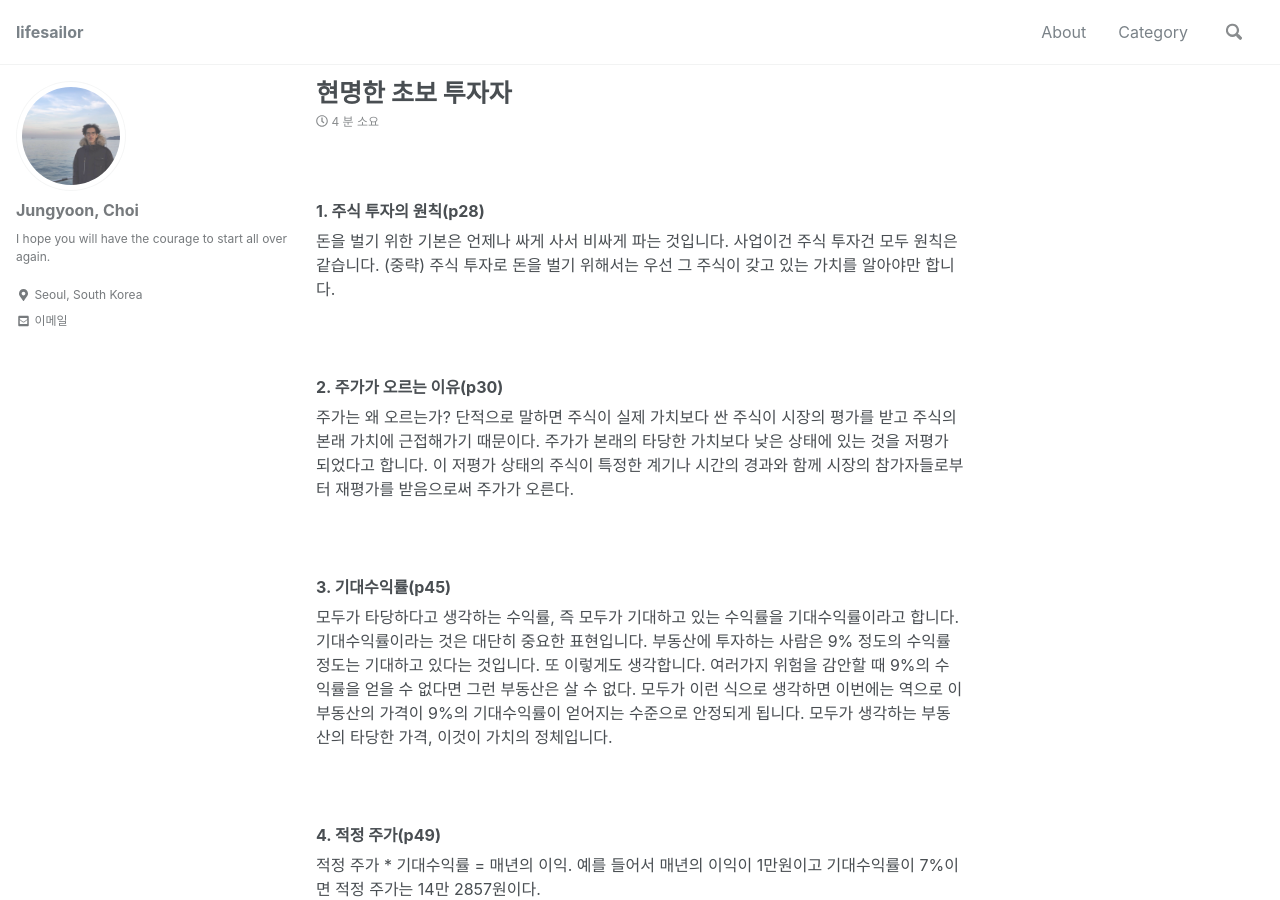
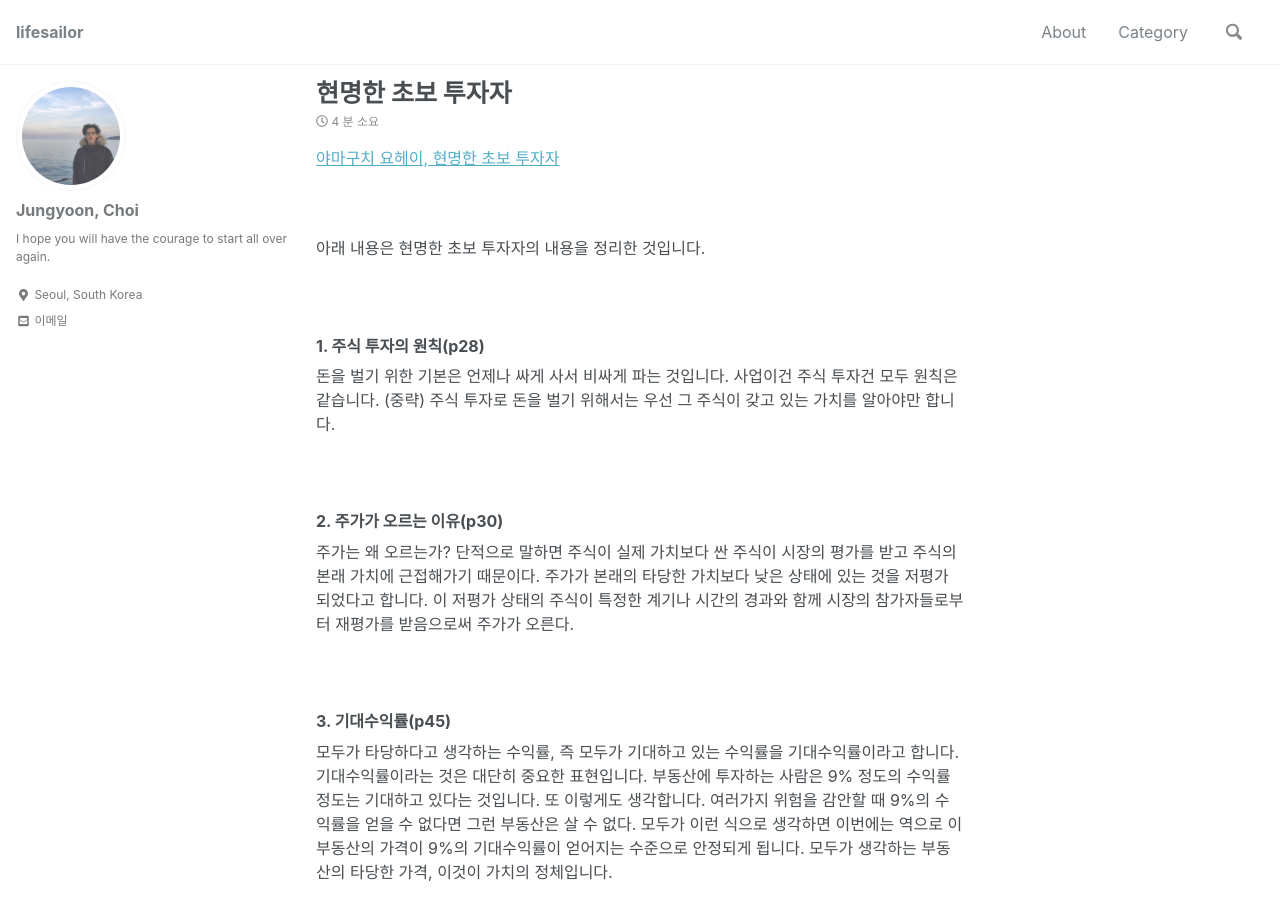
Before and after one commit to lifesailor/lifesailor.github.io, a Jekyll site: the page built from _posts/2019-02-24-현명한-초보-투자자-1.md, in a window 1280 px wide and 900 px high. Built offline with Jekyll 4.4.1, drawn with Linux system fonts in a browser that asks for light colours; nearby versions of some CDN libraries; comment, search, counter and statistics services are not loaded.

Commit message:
wise invest

```diff
--- a/_posts/2019-02-24-현명한-초보-투자자-1.md
+++ b/_posts/2019-02-24-현명한-초보-투자자-1.md
@@ -7,6 +7,12 @@ tags:
   - book
 
 ---
+
+[야마구치 요헤이, 현명한 초보 투자자](https://book.naver.com/bookdb/book_detail.nhn?bid=10503885)
+
+<br/>
+
+아래 내용은 현명한 초보 투자자의 내용을 정리한 것입니다.
 
 <br/>
 
@@ -204,3 +210,5 @@ tags:
 - 투자는 수단이지 목적이 아니다.
 - 매월 최소한 수입의 10%를 증권계자에 불입하자.
 - 겸허히 배우는 자세를 간직한다.
+
+<br/>
```
